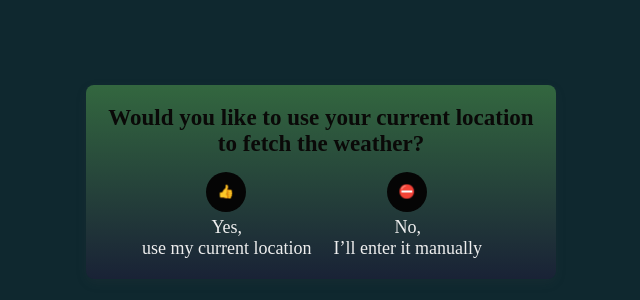
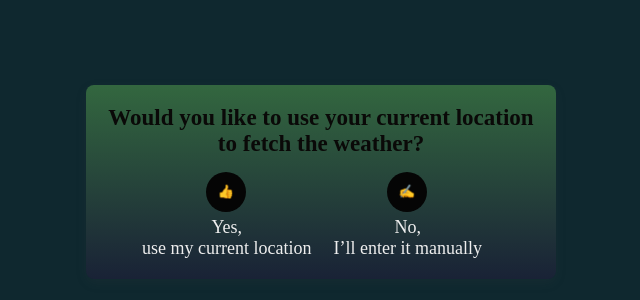
Before and after one commit to darystzw/weather-app.1.2, a plain HTML site: page index.html in a window 1280 px wide. Shown: the part 218-518 px from the top of the page, 319-959 px from the left. Drawn offline with Linux system fonts and the light colour scheme.

Commit message:
//added emoji to signal manual input

```diff
--- a/index.html
+++ b/index.html
@@ -125,7 +125,7 @@
             <label>Yes,<br>  use my current location</label>
           </div>
           <div class="yes-no">
-            <button type="button" class="no" aria-label="Enter location manually">⛔</button>
+            <button type="button" class="no" aria-label="Enter location manually">✍️</button>
             <label>No,<br> I’ll enter it manually</label>
           </div>
         </div>
```
